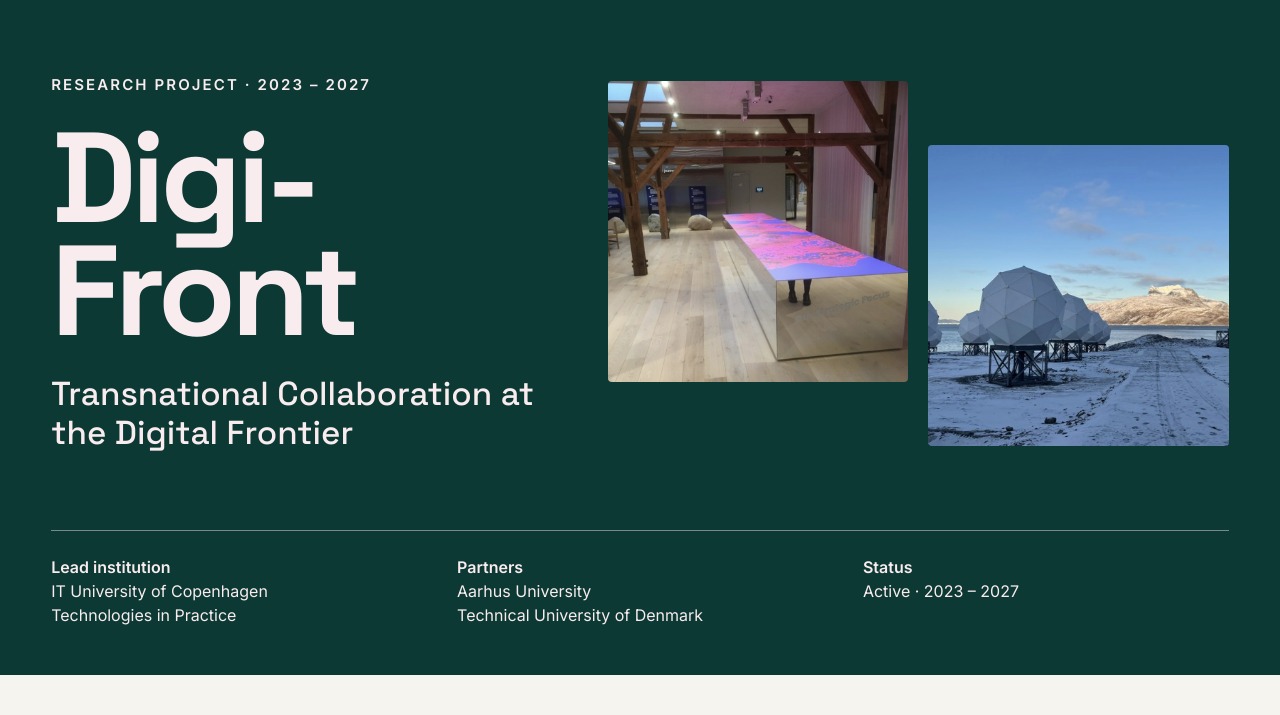
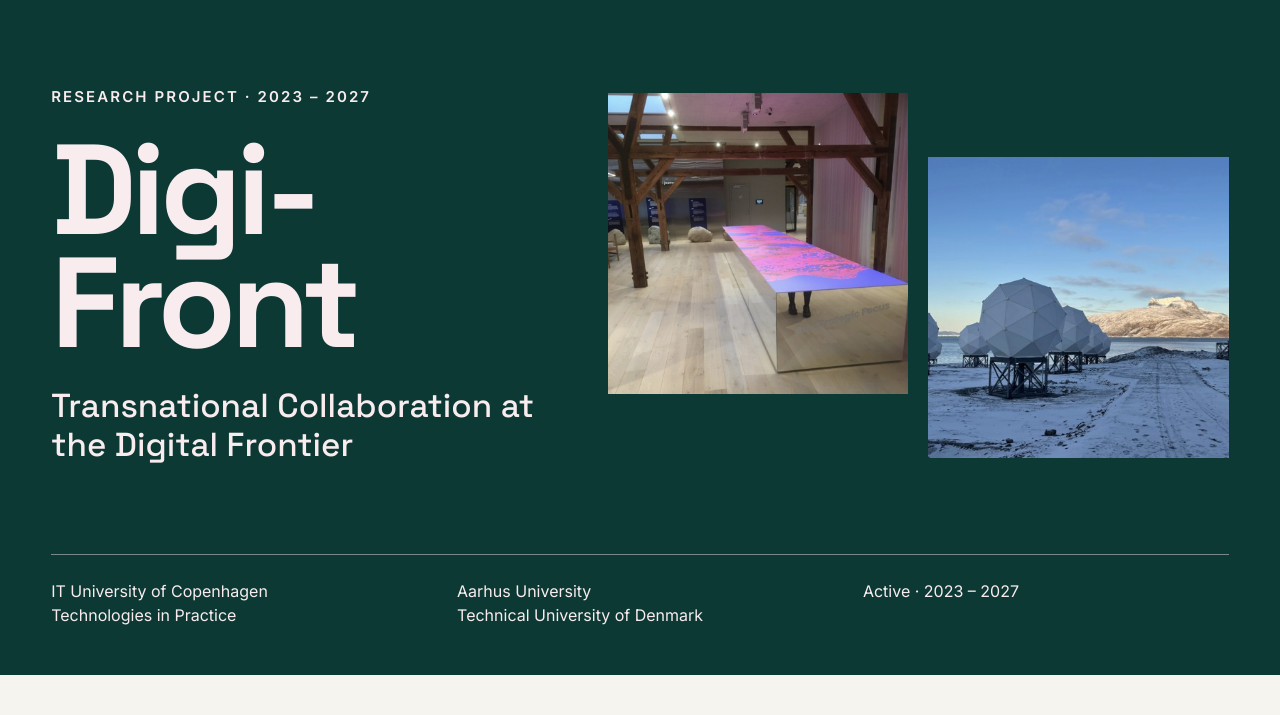
Before and after one commit to Idamarieiversen/digi-front, a plain HTML site: page index.html in a window 1280 px wide. Shown: the part 85-800 px from the top of the page. Drawn offline with Linux system fonts and the light colour scheme.

Commit message:
Add files via upload

```diff
--- a/index.html
+++ b/index.html
@@ -43,15 +43,15 @@
 <p style="margin: 0; font-family: 'Space Grotesk', sans-serif; font-weight: 500; font-size: clamp(24px, 2.6vw, 36px); line-height: 1.15; max-width: 600px">Transnational Collaboration at the Digital Frontier</p>
 </div>
 <div style="flex: 1 1 560px; max-width: 880px; display: grid; grid-template-columns: repeat(2, minmax(0, 1fr)); gap: 20px; align-items: start">
-<img src="images/hero.jpg" alt="A long mirrored exhibition table with a glowing pink and violet data visualization on its surface, in a hall with wooden beams" style="display: block; width: 100%; aspect-ratio: 1 / 1; object-fit: cover; border-radius: 4px">
-<img src="images/greenland.jpg" alt="Rows of white satellite domes on snowy ground by the sea, with a mountain in the background" style="display: block; width: 100%; aspect-ratio: 1 / 1; object-fit: cover; border-radius: 4px; margin-top: 64px">
+<img src="images/hero.jpg" alt="A long mirrored exhibition table with a glowing pink and violet data visualization on its surface, in a hall with wooden beams" style="display: block; width: 100%; aspect-ratio: 1 / 1; object-fit: cover">
+<img src="images/greenland.jpg" alt="Rows of white satellite domes on snowy ground by the sea, with a mountain in the background" style="display: block; width: 100%; aspect-ratio: 1 / 1; object-fit: cover; margin-top: 64px">
 </div>
 </div>
 
 <div style="display: grid; grid-template-columns: repeat(auto-fit, minmax(220px, 1fr)); gap: 24px 40px; font-size: 16px; line-height: 1.5; border-top: 1px solid rgba(248,236,238,0.45); padding-top: 24px">
-<div><strong style="font-weight: 600">Lead institution</strong><br>IT University of Copenhagen<br>Technologies in Practice</div>
-<div><strong style="font-weight: 600">Partners</strong><br>Aarhus University<br>Technical University of Denmark</div>
-<div><strong style="font-weight: 600">Status</strong><br>Active · 2023 – 2027</div>
+<div>IT University of Copenhagen<br>Technologies in Practice</div>
+<div>Aarhus University<br>Technical University of Denmark</div>
+<div>Active · 2023 – 2027</div>
 </div>
 </header>
 
```
